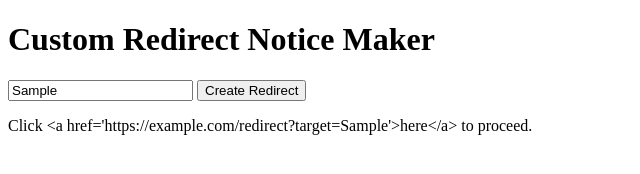
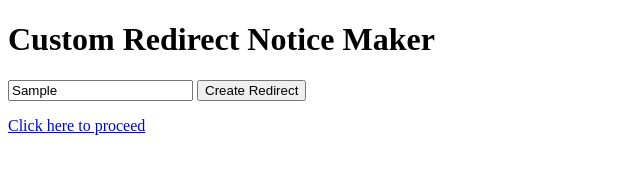
Before and after one commit to TechnologicallyAdvancedMango/redirect-notice-maker, a plain HTML site: page index.html in a window 1280 px wide. Both pictures are taken after typing "Sample" into the empty fields and a click on the button "Create Redirect". Shown: the whole page, without its empty margins (0-640 px from the left). Drawn offline with Linux system fonts and the light colour scheme.

Commit message:
Update index.html

```diff
--- a/index.html
+++ b/index.html
@@ -12,7 +12,11 @@
       function createRedirect() {
         var inputValue = document.getElementById("input").value;
         var redirectUrl = "https://example.com/redirect?target=" + encodeURIComponent(inputValue);
-        document.getElementById("redirectLink").textContent = "Click <a href='" + redirectUrl + "'>here</a> to proceed.";
+        var anchor = document.createElement("a");
+        anchor.href = redirectUrl;
+        anchor.textContent = "Click here to proceed";
+        document.getElementById("redirectLink").innerHTML = "";
+        document.getElementById("redirectLink").appendChild(anchor);
       }
     </script>
   </body>
```
